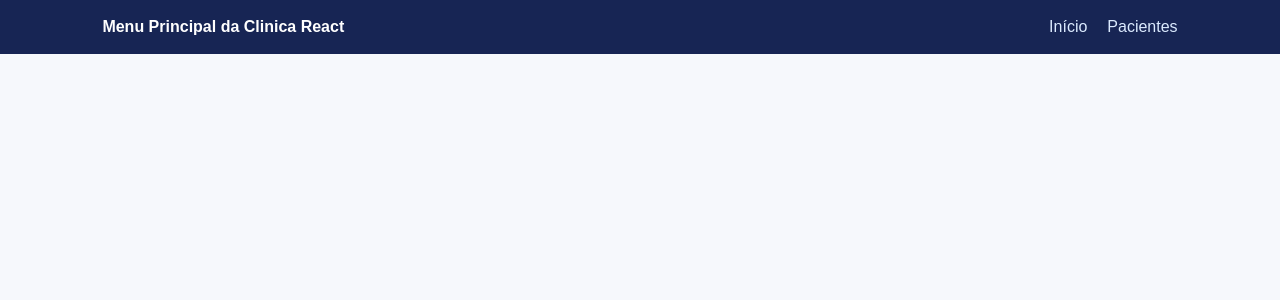
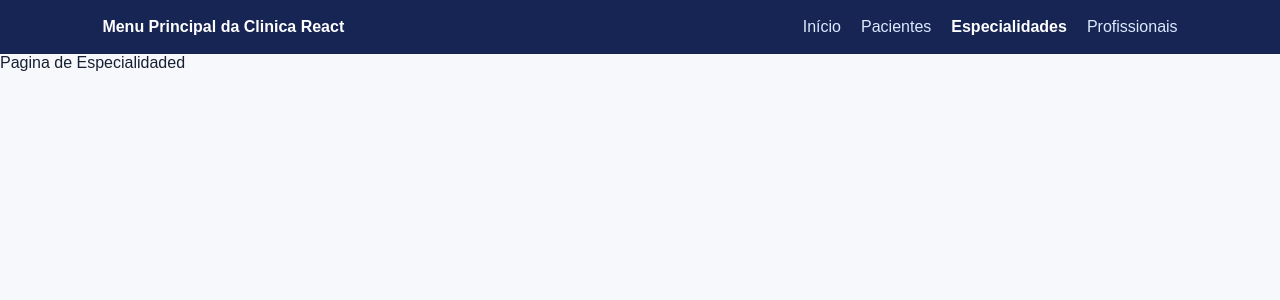
Before and after one commit to rafaelchiareli/clinicareact, a React (Vite) app: page /especialidades in a window 1280 px wide. Shown: the top 300 px of the page. Built offline with nearby package versions, Linux system fonts and the light colour scheme.

Commit message:
atualizações

```diff
--- a/src/App.jsx
+++ b/src/App.jsx
@@ -2,6 +2,8 @@ import {Route, Routes} from  'react-router-dom'
 import Menu from './components/Menu'
 import PacientesPage from './pages/PacientesPage'
 import HomePage from './pages/HomePage'
+import ProfissionaisPage from './pages/ProfissionaisPage'
+import EspecialidadesPage from './pages/EspecialidadesPage'
 
 export default function App(){
   return (
@@ -10,6 +12,10 @@ export default function App(){
       <Routes>
         <Route path="/" element={<HomePage/>}/>
         <Route path="/pacientes" element={<PacientesPage />} />
+        <Route path="/especialidades" element={<EspecialidadesPage />}/>
+        <Route path="/profissionais" element={<ProfissionaisPage />} />
+
+
 
       </Routes>
 
--- a/src/components/Menu.jsx
+++ b/src/components/Menu.jsx
@@ -8,6 +8,8 @@ export default function Menu() {
             <nav>
                 <NavLink to="/">Início</NavLink>
                 <NavLink to="/pacientes">Pacientes</NavLink>
+                <NavLink to="/especialidades">Especialidades</NavLink>
+                <NavLink to="/profissionais">Profissionais</NavLink>
             </nav>
         </header>
 
--- /dev/null
+++ b/src/pages/EspecialidadesPage.jsx
@@ -0,0 +1,7 @@
+import React from "react";
+
+export default function EspecialidadesPage () {
+    return (
+        <label>Pagina de Especialidaded</label>
+    )
+}
--- /dev/null
+++ b/src/pages/ProfissionaisPage.jsx
@@ -0,0 +1,7 @@
+import React from "react";
+
+export default function ProfissionaisPage () {
+    return (
+        <label>Pagina de Profissionais</label>
+    )
+}
```
